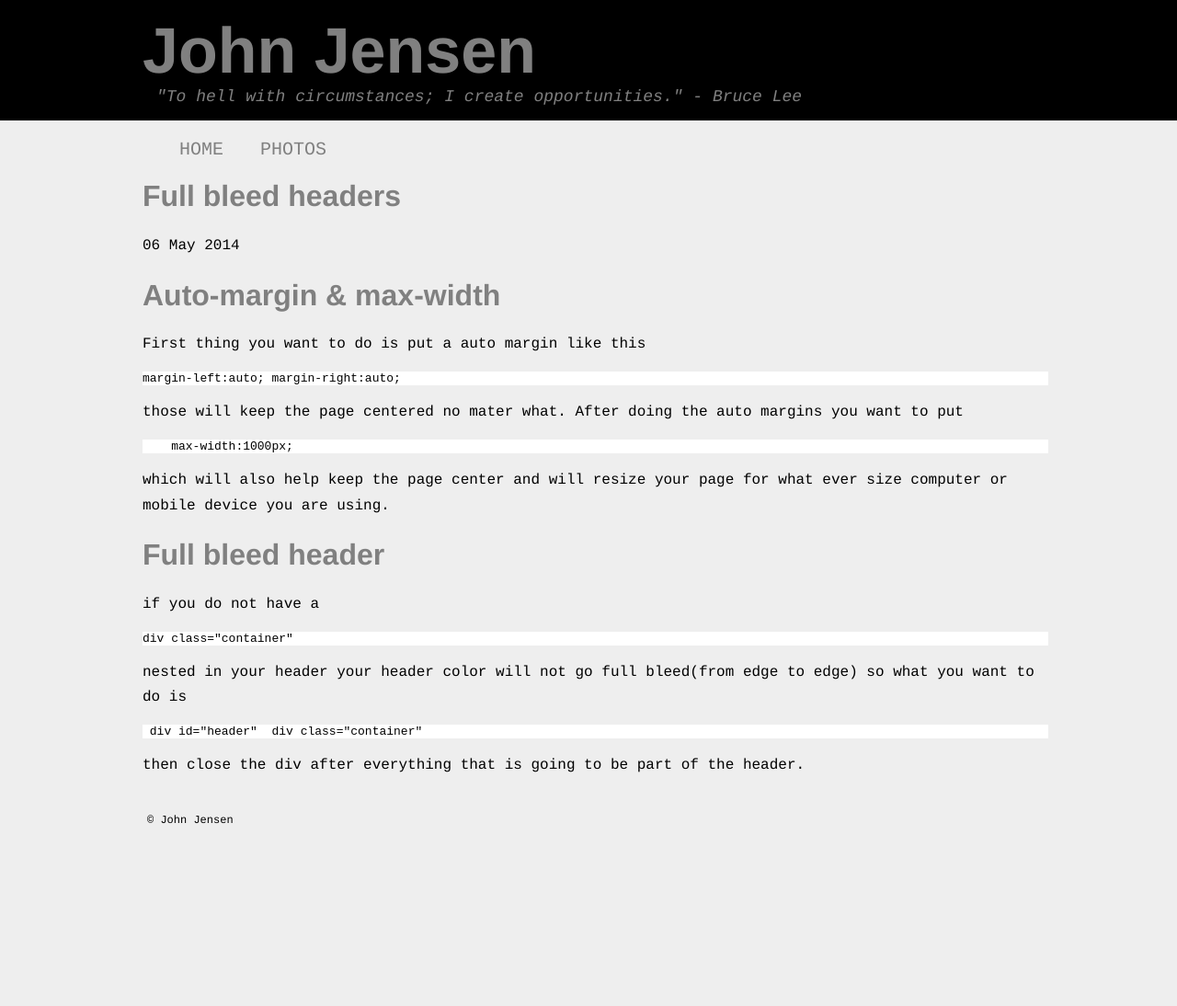
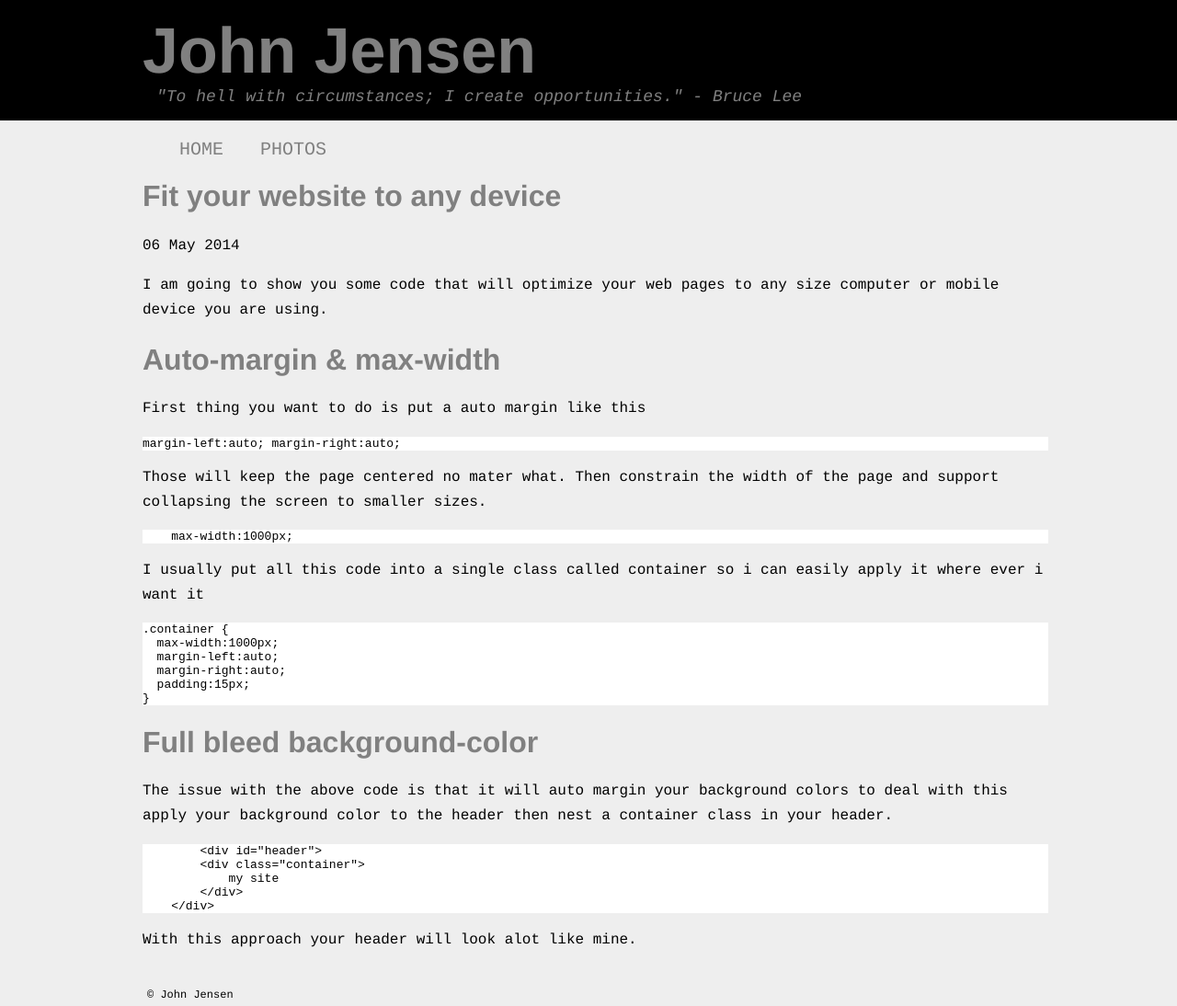
Before and after one commit to upperlakespawn/upperlakespawn.github.io, a Jekyll site: the page built from _posts/214-07-05-full_bleed_headers.markdown, in a window 1280 px wide. Shown: the whole page at 92% size. Built offline with Jekyll 4.4.1, drawn with Linux system fonts in a browser that asks for light colours; Markdown is read by kramdown in place of the engine named in the settings; before the commit the page ends 904 px from its top, so only the background shows below that.

Commit message:
fixed FBH blog for a 3rd time

```diff
--- a/_posts/214-07-05-full_bleed_headers.markdown
+++ b/_posts/214-07-05-full_bleed_headers.markdown
@@ -1,10 +1,12 @@
 ---
 layout: post
-title:  "Full bleed headers"
+title:  "Fit your website to any device"
 date:   2014-05-06
 categories: programming
 ---
 
+
+I am going to show you some code that will optimize your web pages to any size computer or mobile device you are using.
 
 # Auto-margin & max-width
 
@@ -12,20 +14,28 @@ First thing you want to do is put a auto margin like this
 
     margin-left:auto; margin-right:auto;
 
-those will keep the page centered no mater what. After doing the auto margins you want to put
+Those will keep the page centered no mater what. Then constrain the width of the page and support collapsing the screen to smaller sizes.
 
         max-width:1000px;
 
-which will also help keep the page center and will resize your page for what ever size computer or mobile device you are using.
 
-# Full bleed header
+I usually put all this code into a single class called container so i can easily apply it where ever i want it
 
-if you do not have a
+    .container {
+      max-width:1000px;
+      margin-left:auto;
+      margin-right:auto;
+      padding:15px;
+    }
 
-    div class="container"
+# Full bleed background-color
 
- nested in your header your header color will not go full bleed(from edge to edge) so what you want to do is
+The issue with the above code is that it will auto margin your background colors to deal with this apply your background color to the header then nest a container class in your header.
 
-     div id="header"  div class="container"
+    	<div id="header">
+            <div class="container">
+                my site
+            </div>
+        </div>
 
-  then close the div after everything that is going to be part of the header.
+With this approach your header will look alot like mine.
```
